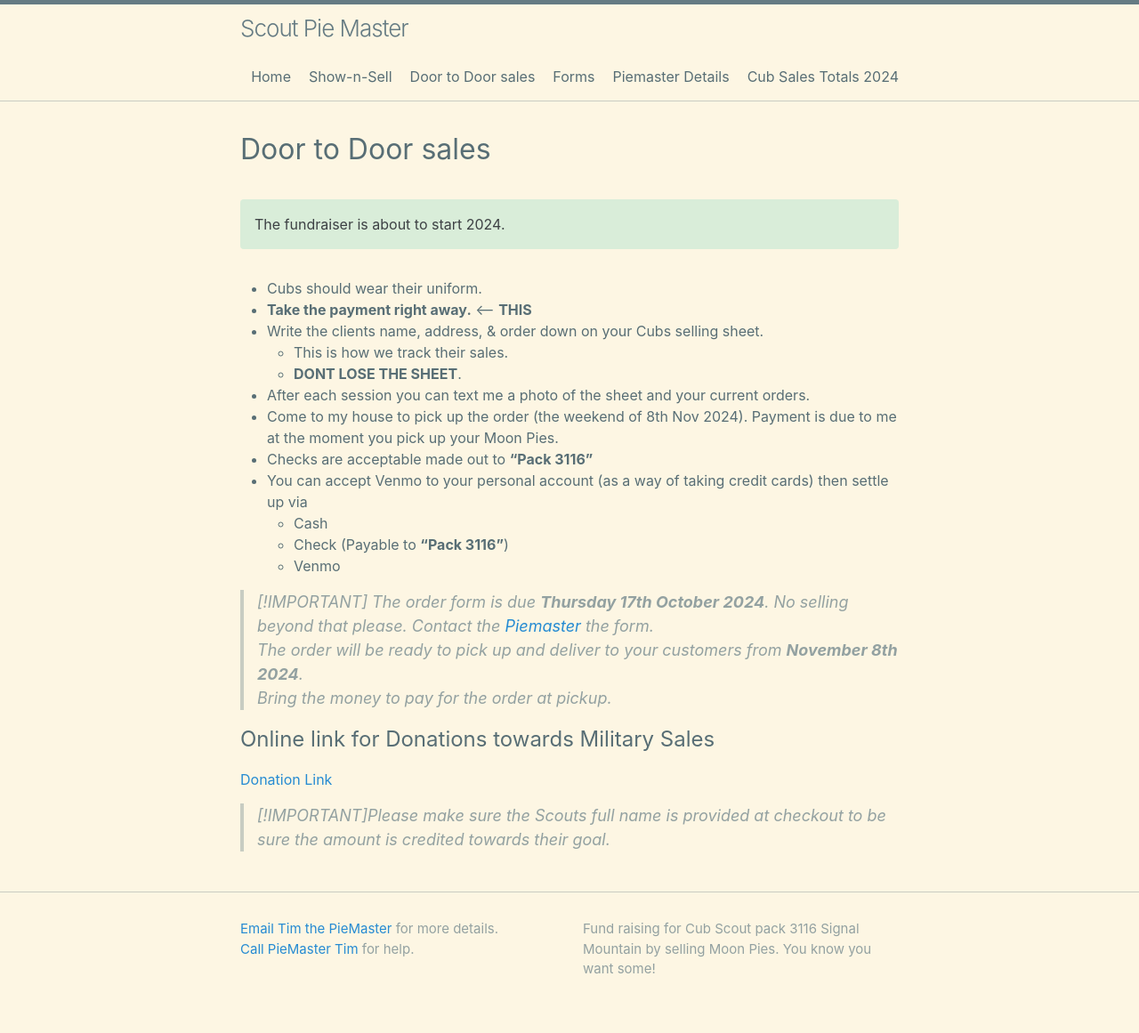
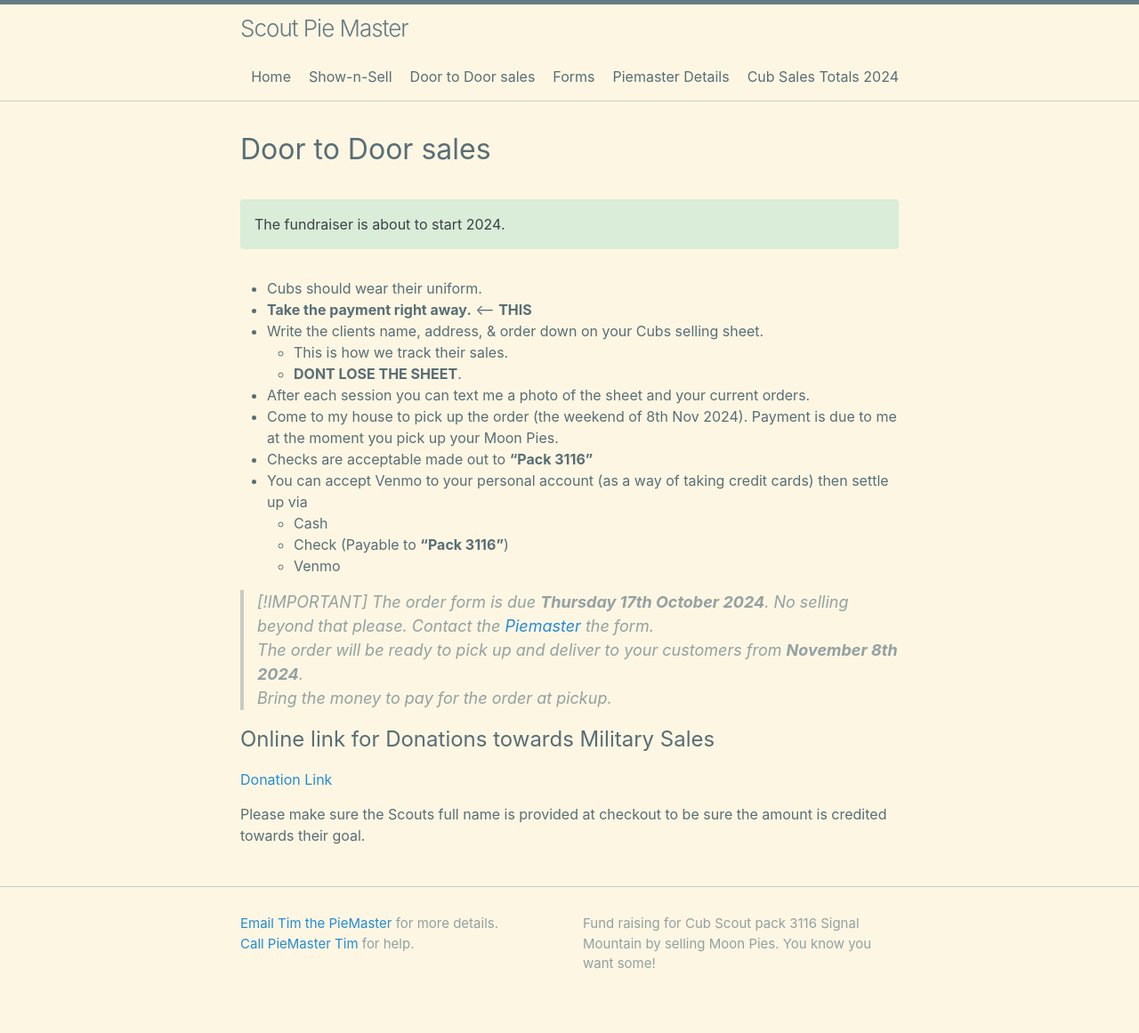
Before and after one commit to CodeJourneymen/scoutpiemaster, a Jekyll site: the page built from doortodoor.md, in a window 1280 px wide. Shown: the whole page at 89% size. Built offline with Jekyll 4.4.1, drawn with Linux system fonts in a browser that asks for light colours.

Commit message:
Update doortodoor.md

```diff
--- a/doortodoor.md
+++ b/doortodoor.md
@@ -32,4 +32,4 @@ The fundraiser is about to start 2024.<br/>
 ## Online link for Donations towards Military Sales
 [Donation Link](https://www.paypal.com/donate/?hosted_button_id=TN68TTSEGJGU2)
 
->[!IMPORTANT]Please make sure the Scouts full name is provided at checkout to be sure the amount is credited towards their goal.
+Please make sure the Scouts full name is provided at checkout to be sure the amount is credited towards their goal.
```
